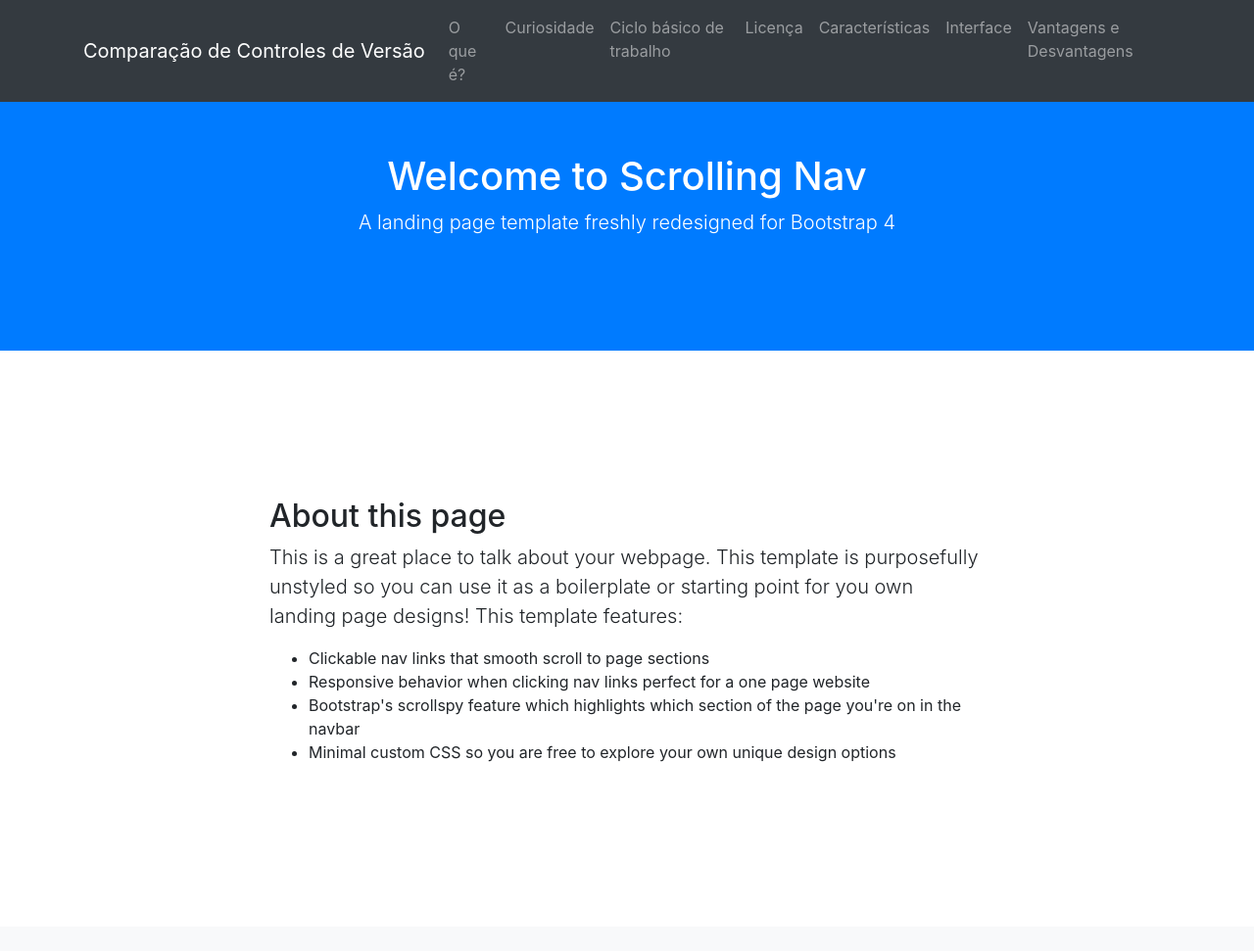
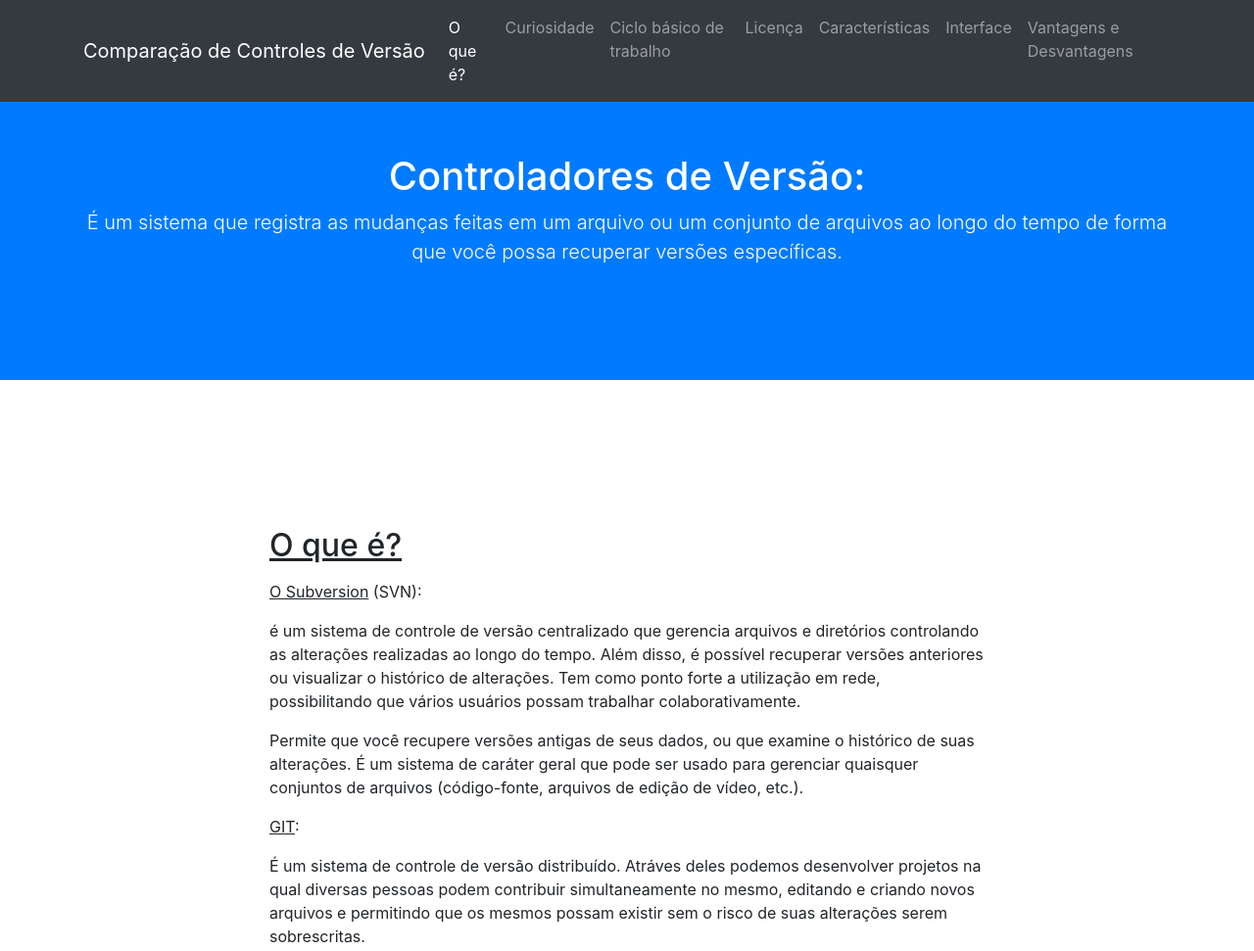
Before and after one commit to janiltonjr/projetohidel.github.io, a website with bundled scripts: page index.html in a window 1280 px wide. Shown: the top 971 px of the page at 98% size. Built offline with nearby package versions, Linux system fonts and the light colour scheme.

Commit message:
Update index.html

```diff
--- a/index.html
+++ b/index.html
@@ -70,25 +70,22 @@
       </div>
     </nav>
 
-    <header class="bg-primary text-white">
+     <header class="bg-primary text-white">
       <div class="container text-center">
-        <h1>Welcome to Scrolling Nav</h1>
-        <p class="lead">A landing page template freshly redesigned for Bootstrap 4</p>
+        <h1>Controladores de Versão:</h1>
+        <p class="lead"> É um sistema que registra as mudanças feitas em um arquivo ou um conjunto de arquivos ao longo do tempo de forma que você possa recuperar versões específicas.  </p>
       </div>
     </header>
 
-    <section id="about">
+    <section id="O que é?">
       <div class="container">
         <div class="row">
           <div class="col-lg-8 mx-auto">
-            <h2>About this page</h2>
-            <p class="lead">This is a great place to talk about your webpage. This template is purposefully unstyled so you can use it as a boilerplate or starting point for you own landing page designs! This template features:</p>
-            <ul>
-              <li>Clickable nav links that smooth scroll to page sections</li>
-              <li>Responsive behavior when clicking nav links perfect for a one page website</li>
-              <li>Bootstrap's scrollspy feature which highlights which section of the page you're on in the navbar</li>
-              <li>Minimal custom CSS so you are free to explore your own unique design options</li>
-            </ul>
+            <h2><u>O que é?</u></h2>
+            <p class="lead"> <p><u>O Subversion</u> (SVN):</p> é um sistema de controle de versão centralizado que gerencia arquivos e diretórios controlando as alterações realizadas ao longo do tempo. Além disso, é possível recuperar versões anteriores ou visualizar o histórico de alterações. Tem como ponto forte a utilização em rede, possibilitando que vários usuários possam trabalhar colaborativamente.</p>
+            <p>Permite que você recupere versões antigas de seus dados, ou que examine o histórico de suas alterações. É um sistema de caráter geral que pode ser usado para gerenciar quaisquer conjuntos de arquivos (código-fonte, arquivos de edição de vídeo, etc.).
+            </p>
+            <p><u>GIT</u>:</p>É um sistema de controle de versão distribuído. Atráves deles podemos desenvolver projetos na qual diversas pessoas podem contribuir simultaneamente no mesmo, editando e criando novos arquivos e permitindo que os mesmos possam existir sem o risco de suas alterações serem sobrescritas.
           </div>
         </div>
       </div>
```
